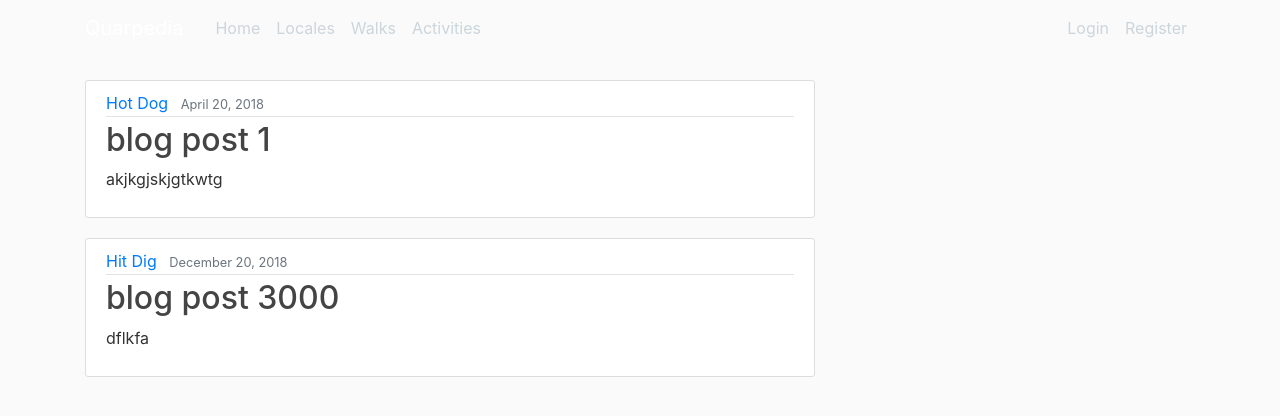
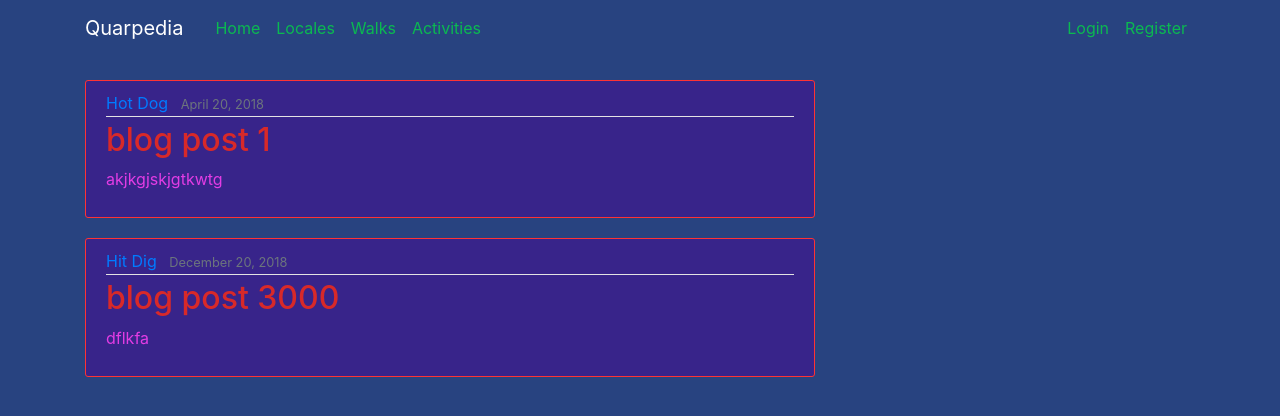
Before and after one commit to hjryan/ryanryan, a Flask app: page /home in a window 1280 px wide. Shown: the top 416 px of the page. Run offline with Flask 2, Linux system fonts and the light colour scheme.

Commit message:
hideous colors 4 fun

```diff
--- a/static/main.css
+++ b/static/main.css
@@ -1,23 +1,23 @@
 body {
-  background: #fafafa;
-  color: #333333;
+  background: #284380;
+  color: #e23ce4;
   margin-top: 5rem;
 }
 
 h1, h2, h3, h4, h5, h6 {
-  color: #444444;
+  color: #cb8bec;
 }
 
 .bg-steel {
-  background-color: #5f788a;
+  background-color: #d82c83;
 }
 
 .site-header .navbar-nav .nav-link {
-  color: #cbd5db;
+  color: #0bb951;
 }
 
 .site-header .navbar-nav .nav-link:hover {
-  color: #ffffff;
+  color: #981616;
 }
 
 .site-header .navbar-nav .nav-link.active {
@@ -25,19 +25,19 @@ h1, h2, h3, h4, h5, h6 {
 }
 
 .content-section {
-  background: #ffffff;
+  background: #38248a;
   padding: 10px 20px;
-  border: 1px solid #dddddd;
+  border: 1px solid #ff3333;
   border-radius: 3px;
   margin-bottom: 20px;
 }
 
 .article-title {
-  color: #444444;
+  color: #d82929;
 }
 
 a.article-title:hover {
-  color: #428bca;
+  color: #1c619c;
   text-decoration: none;
 }
 
@@ -58,7 +58,7 @@ a.article-title:hover {
 }
 
 .article-metadata a:hover {
-  color: #333;
+  color: #820f0f;
   text-decoration: none;
 }
 
```
